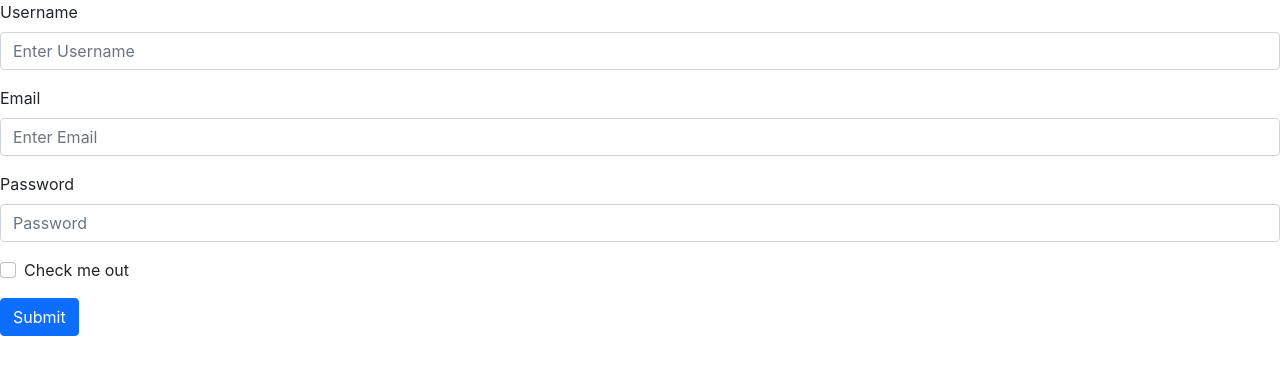
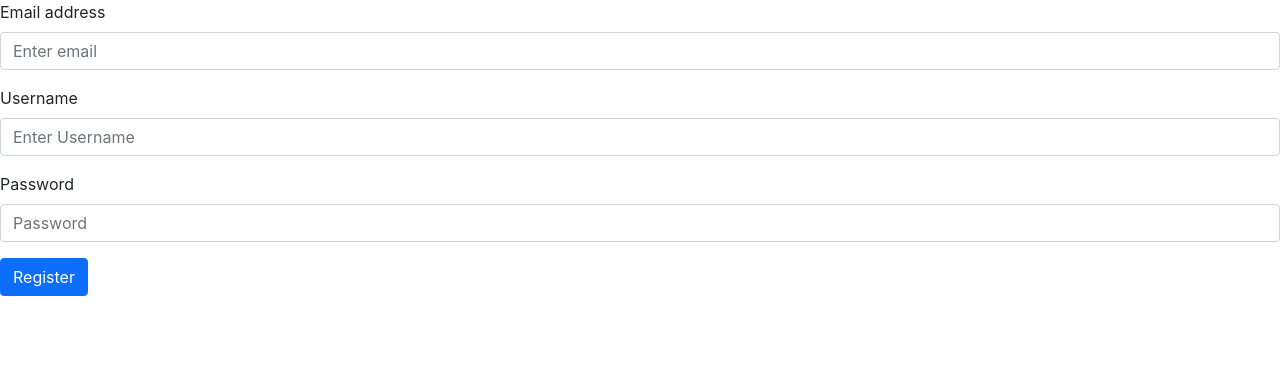
Before and after one commit to luv18031/frontend, a React (Create React App) app: page /register in a window 1280 px wide. Shown: the top 374 px of the page. Built offline with nearby package versions, Linux system fonts and the light colour scheme.

Commit message:
added login and logout

```diff
--- a/src/Components/Navbar.jsx
+++ b/src/Components/Navbar.jsx
@@ -1,6 +1,20 @@
+import { useState } from "react";
+import { useAuth } from "./context/AuthContext";
 
 
 function Navbar(){
+
+    const Auth = useAuth()
+
+    const isLoggedIn = Auth.userIsAuthenticated()
+
+    const [isError, setIsError] = useState(false)
+
+
+    const handleLogout = (e) => {
+        Auth.userLogout();
+    }
+
     return (
         <nav className="navbar navbar-expand-lg navbar-light bg-light">
         <div className="container-fluid">
@@ -38,7 +52,12 @@ function Navbar(){
                 <a className="nav-link" href="/">Jobs</a>
                 </li>
                 <li className="nav-item login-btn">
-                <a className="nav-link" href="/login">Login</a>
+                    {
+                        isLoggedIn ?
+                        <button onClick={handleLogout} className="nav-link"> Logout </button> :
+                        <a className="nav-link" href="/login">Login</a>
+                    }
+
                 </li>
             </ul>
             </div>
--- a/src/Components/Signup.jsx
+++ b/src/Components/Signup.jsx
@@ -1,15 +1,17 @@
 import { useState } from "react";
-import { Button } from "react-bootstrap";
-import { Form } from "react-router-dom";
+import Button from 'react-bootstrap/Button';
+import Form from 'react-bootstrap/Form';
+import { Navigate, useNavigate } from 'react-router-dom';
 import { useAuth } from "./context/AuthContext";
 import { userApi } from "./misc/UserApi";
 
-
-export default function Signup(){
+function Signup(){
 
     const Auth = useAuth()
 
     const isLoggedIn = Auth.userIsAuthenticated()
+
+    const navigate = useNavigate();
 
 
     const [username, setUsername] = useState('')
@@ -19,13 +21,13 @@ export default function Signup(){
     const [errorMessage, setErrorMessage] = useState('')
 
 
-    const handleOnChange = (e, {name, value}) => {
-        if (name === 'username') {
-            setUsername(value)
-        } else if (name === 'email') {
-            setEmail(email)
-        } else if (name === 'password') {
-            setPassword(password)
+    const handleOnChange = (e) => {
+        if (e.target.name === 'username') {
+            setUsername(e.target.value)
+        } else if (e.target.name === 'email') {
+            setEmail(e.target.value)
+        } else if (e.target.name === 'password') {
+            setPassword(e.target.value)
         }
     }
 
@@ -44,13 +46,24 @@ export default function Signup(){
 
         try {
             const response = await userApi.signup(user)
+            if(response.status===201){
+                navigate('/login')
+            }else if(response.status===200){
+              setIsError(true)
+              setErrorMessage('User email or username already exists.')
+            }
 
-
+        } catch (e){
+          console.log(e)
         }
     }
 
+    if(isLoggedIn) {
+      return <Navigate to={'/'} />
+    }
+
     return (
-        <Form onSubmit={handleSubmit}>
+    <Form onSubmit={handleSubmit}>
       <Form.Group className="mb-3" controlId="formBasicEmail">
         <Form.Label>Email address</Form.Label>
         <Form.Control
@@ -82,6 +95,9 @@ export default function Signup(){
       variant="primary" type="submit">
         Register
       </Button>
+      {isError ? <div>{errorMessage}</div>:""}
     </Form>
     )
 }
+
+export default Signup;
--- a/src/Components/misc/UserApi.js
+++ b/src/Components/misc/UserApi.js
@@ -18,7 +18,7 @@ instance.interceptors.request.use(function (config) {
 
     return config;
 }, function(error) {
-    return Promise.reject(error)
+    console.log("error caught in interceptor", error)
 } )
 
 
--- a/src/index.js
+++ b/src/index.js
@@ -4,7 +4,7 @@ import { createBrowserRouter, RouterProvider } from 'react-router-dom';
 import App from './App';
 import { AuthProvider } from './Components/context/AuthContext';
 import Login from './Components/Login';
-import Register from './Components/Register';
+import Signup from './Components/Signup';
 import './index.css';
 import reportWebVitals from './reportWebVitals';
 
@@ -19,7 +19,7 @@ const router = createBrowserRouter([
   },
   {
     path: "/register",
-    element: <Register />
+    element: <Signup />
   }
 ]);
 
```
Also changed, not shown: src/Components/Login.jsx (+0 -33 lines).
